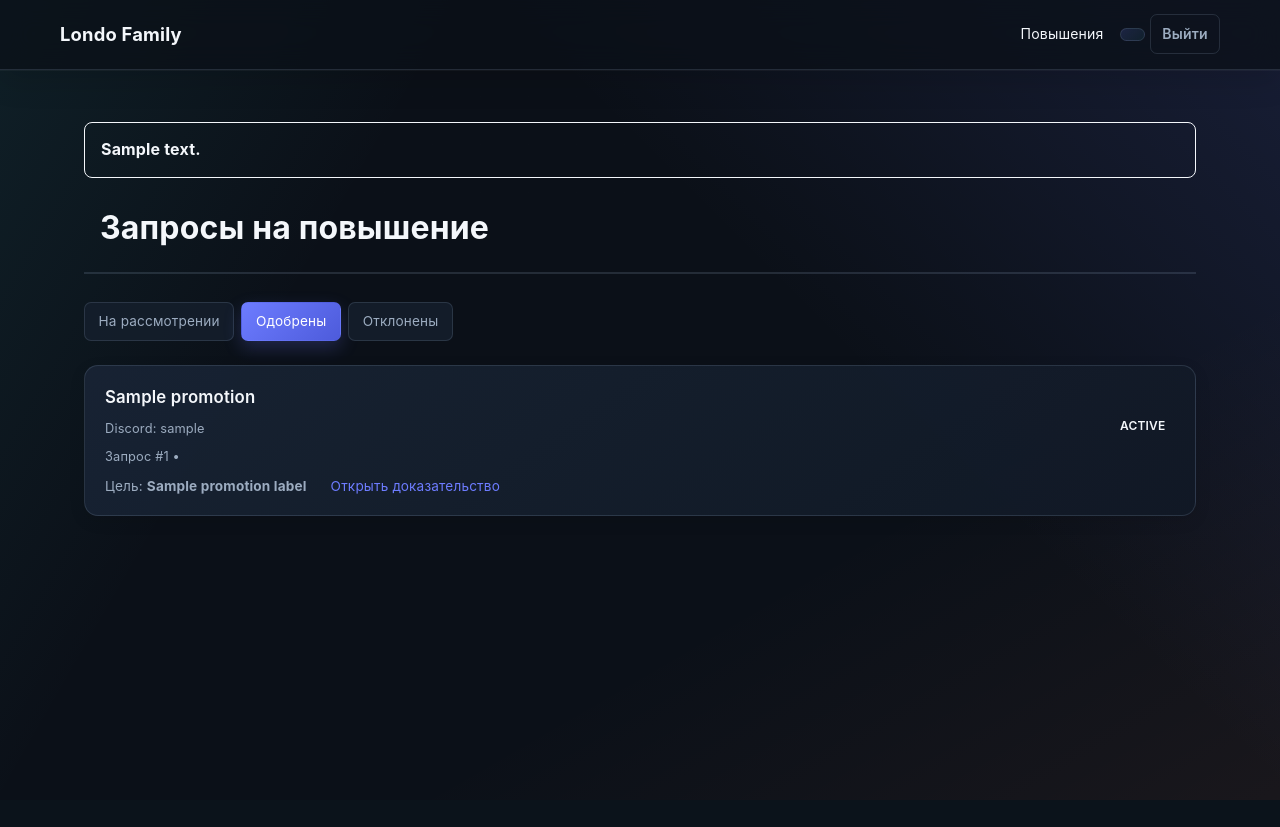
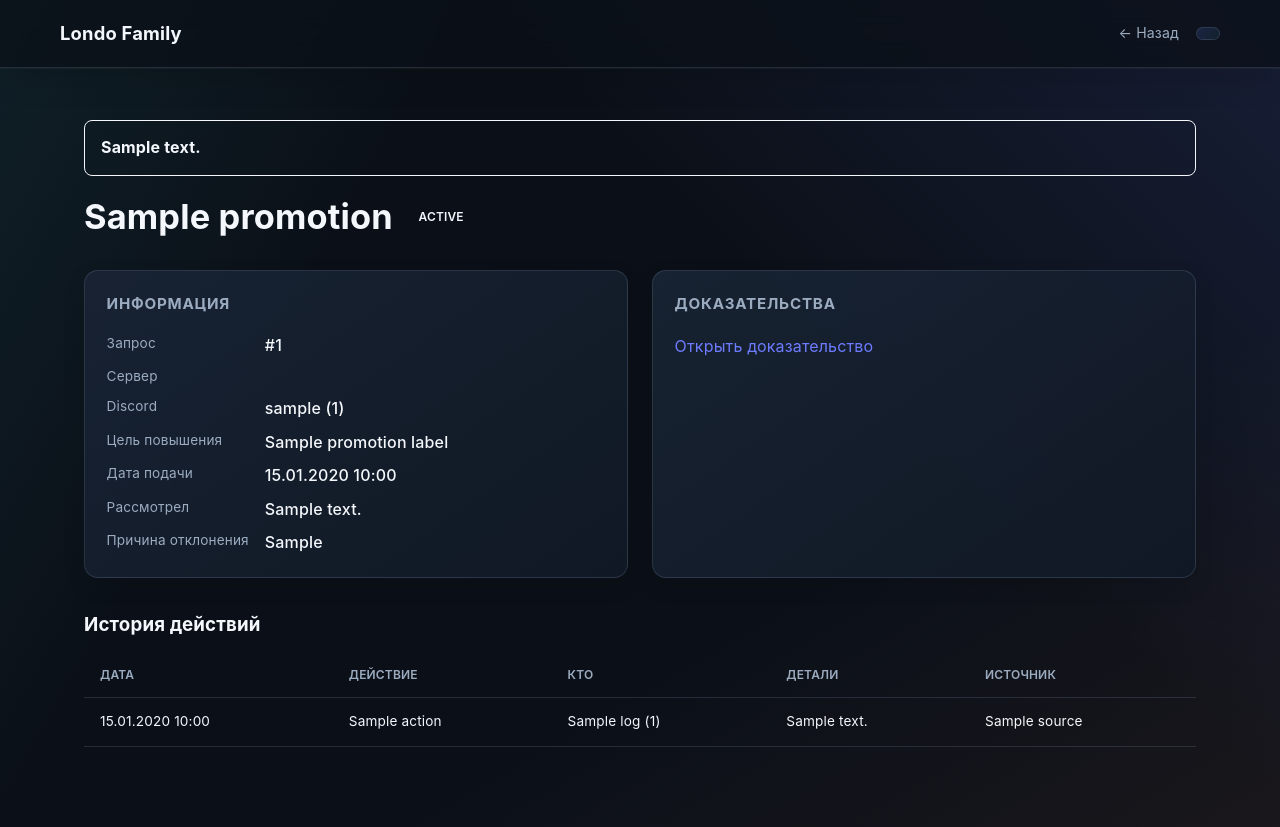
Before and after one commit to okuname287/DFDSFSD, a FastAPI app: template web/templates/promotions.html in a window 1280 px wide. Before the commit the page ends 800 px from the top, so only its background shows below. Run offline with FastAPI, Linux system fonts and the light colour scheme; the template is opened without the code that fills it: most values are stand-ins (such as "Sample title", 1, 10 or a date in 2020).

Commit message:
fix logs

```diff
--- a/web/templates/promotions.html
+++ b/web/templates/promotions.html
@@ -3,68 +3,70 @@
 <head>
     <meta charset="UTF-8">
     <meta name="viewport" content="width=device-width, initial-scale=1.0">
-    <title>Повышения — Londo</title>
+    <title>Повышение #{{ promotion.id }}</title>
     <link rel="stylesheet" href="/static/css/style.css?v=2026-ui">
 </head>
 <body>
     <nav class="navbar">
         <div class="nav-brand"><a href="/">Londo Family</a></div>
         <div class="nav-links">
-            {% if 'memphis' in visible_servers %}<a href="/server/memphis">Memphis</a>{% endif %}
-            {% if 'phoenix' in visible_servers %}<a href="/server/phoenix">Phoenix</a>{% endif %}
-            <a href="/promotions" class="active">Повышения</a>
-            {% if can_view_logs %}
-            <a href="/logs">Логи</a>
-            {% endif %}
+            <a href="/promotions?server={{ promotion.game_server.value }}">← Назад</a>
             <span class="user-badge">{{ user.username }}</span>
                 {% if is_access_admin %}<a href="/settings/access" class="settings-gear" title="Настройки доступа" aria-label="Настройки доступа">⚙</a>{% endif %}
-            <a href="/auth/logout" class="btn btn-outline">Выйти</a>
         </div>
     </nav>
+
     <main class="container">
         {% for notification in notifications %}
         <div class="site-notification site-notification-{{ notification.level }}">{{ notification.message }}</div>
         {% endfor %}
-        <header class="cabinet-header promotions-header {% if server != 'all' %}{{ server }}{% endif %}">
-            {% if server != 'all' %}
-            <span class="cabinet-emoji">{{ config.servers[server].emoji }}</span>
+        <div class="application-detail">
+            <header class="detail-header">
+                <h1>{{ promotion.character_name }}</h1>
+                <span class="status-badge status-{{ promotion.status.value }}">{{ promotion_status_labels[promotion.status.value] }}</span>
+            </header>
+
+            <div class="detail-grid">
+                <div class="detail-section">
+                    <h3>Информация</h3>
+                    <dl>
+                        <dt>Запрос</dt><dd>#{{ promotion.id }}</dd>
+                        <dt>Сервер</dt><dd>{{ config.servers[promotion.game_server.value].name }}</dd>
+                        <dt>Discord</dt><dd>{{ promotion.discord_username }} ({{ promotion.discord_user_id }})</dd>
+                        <dt>Цель повышения</dt><dd>{{ promotion_labels[promotion.target] }}</dd>
+                        <dt>Дата подачи</dt><dd>{{ promotion.created_at.strftime('%d.%m.%Y %H:%M') }}</dd>
+                        {% if promotion.reviewed_by %}
+                        <dt>Рассмотрел</dt><dd>{{ promotion.reviewed_by }}</dd>
                         {% endif %}
-            <h1>Запросы на повышение{% if server != 'all' %} {{ config.servers[server].name }}{% endif %}</h1>
-        </header>
-        <div class="filter-tabs">
-            <a href="/promotions?server={{ server }}&status=pending" class="tab {% if status == 'pending' %}active{% endif %}">На рассмотрении</a>
-            <a href="/promotions?server={{ server }}&status=approved" class="tab {% if status == 'approved' %}active{% endif %}">Одобрены</a>
-            <a href="/promotions?server={{ server }}&status=rejected" class="tab {% if status == 'rejected' %}active{% endif %}">Отклонены</a>
+                        {% if promotion.rejection_reason %}
+                        <dt>Причина отклонения</dt><dd>{{ promotion.rejection_reason }}</dd>
+                        {% endif %}
+                    </dl>
                 </div>
-        {% if promotions %}
-        <div class="applications-list">
-            {% for promotion in promotions %}
-            <article class="application-card">
-                <div class="app-header">
-                    <div>
-                        <span class="app-name">{{ promotion.character_name }}</span>
-                        <p class="app-date">Discord: {{ promotion.discord_username }}</p>
-                        <p class="app-date">Запрос #{{ promotion.id }} • {{ config.servers[promotion.game_server.value].name }}</p>
+
+                <div class="detail-section">
+                    <h3>Доказательства</h3>
+                    {% if promotion.evidence_url %}
+                    <p class="text-block"><a href="{{ promotion.evidence_url }}" target="_blank" rel="noreferrer">Открыть доказательство</a></p>
+                    {% else %}
+                    <p class="text-block">Доказательства не прикреплены.</p>
+                    {% endif %}
                 </div>
-                    <span class="status-badge status-{{ promotion.status.value }}">{{ promotion_status_labels[promotion.status.value] }}</span>
             </div>
-                <div class="app-meta">
-                    <span>Цель: <strong>{{ promotion_labels[promotion.target] }}</strong></span>
-                    <a href="{{ promotion.evidence_url }}" target="_blank" rel="noreferrer">Открыть доказательство</a>
-                </div>
-                {% if promotion.status.value == 'pending' %}
-                <div class="action-panel promotion-actions">
+
+            {% if can_review and promotion.status.value == 'pending' %}
+            <div class="action-panel">
                 <h3>Действия</h3>
                 <div class="action-buttons">
                     <form method="post" action="/promotion/{{ promotion.id }}/action" class="inline-form">
                         <input type="hidden" name="action" value="approve">
-                        <button class="btn btn-success" type="submit">✅ Одобрить и выдать роль</button>
+                        <button type="submit" class="btn btn-success">✅ Одобрить и выдать роль</button>
                     </form>
-                    <button type="button" class="btn btn-danger" onclick="document.getElementById('promotion-reject-modal-{{ promotion.id }}').showModal()">❌ Отклонить</button>
+                    <button type="button" class="btn btn-danger" onclick="document.getElementById('reject-modal').showModal()">❌ Отклонить</button>
                 </div>
             </div>
 
-                <dialog id="promotion-reject-modal-{{ promotion.id }}" class="modal">
+            <dialog id="reject-modal" class="modal">
                 <form method="post" action="/promotion/{{ promotion.id }}/action">
                     <input type="hidden" name="action" value="reject">
                     <h3>Причина отклонения</h3>
@@ -72,25 +74,42 @@
                         {% for reason in config.promotion_rejection_reasons %}
                         <label class="reason-option">
                             <input type="radio" name="rejection_reason_id" value="{{ reason.id }}" required
-                                    {% if reason.id == 'other' %}onchange="document.getElementById('promotion-custom-reason-{{ promotion.id }}').style.display='block'"{% else %}onchange="document.getElementById('promotion-custom-reason-{{ promotion.id }}').style.display='none'"{% endif %}>
+                                   {% if reason.id == 'other' %}onchange="document.getElementById('custom-reason').style.display='block'"{% else %}onchange="document.getElementById('custom-reason').style.display='none'"{% endif %}>
                             {{ reason.label }}
                         </label>
                         {% endfor %}
                     </div>
-                        <textarea id="promotion-custom-reason-{{ promotion.id }}" name="custom_reason" placeholder="Укажите свою причину..." style="display:none" rows="3"></textarea>
+                    <textarea id="custom-reason" name="custom_reason" placeholder="Укажите свою причину..." style="display:none" rows="3"></textarea>
                     <div class="modal-actions">
-                            <button type="button" class="btn btn-outline" onclick="document.getElementById('promotion-reject-modal-{{ promotion.id }}').close()">Отмена</button>
+                        <button type="button" class="btn btn-outline" onclick="document.getElementById('reject-modal').close()">Отмена</button>
                         <button type="submit" class="btn btn-danger">Отклонить</button>
                     </div>
                 </form>
             </dialog>
             {% endif %}
-            </article>
+
+            {% if logs %}
+            <div class="logs-section">
+                <h3>История действий</h3>
+                <table class="logs-table">
+                    <thead>
+                        <tr><th>Дата</th><th>Действие</th><th>Кто</th><th>Детали</th><th>Источник</th></tr>
+                    </thead>
+                    <tbody>
+                        {% for log in logs %}
+                        <tr>
+                            <td>{{ log.created_at.strftime('%d.%m.%Y %H:%M') }}</td>
+                            <td>{{ action_labels.get(log.action, log.action) }}</td>
+                            <td>{{ log.actor_name }} <span class="muted">({{ log.actor_id or '—' }})</span></td>
+                            <td>{{ log.details or '—' }}</td>
+                            <td>{{ source_labels.get(log.source, log.source) }}</td>
+                        </tr>
                         {% endfor %}
+                    </tbody>
+                </table>
             </div>
-        {% else %}
-        <div class="empty-state"><p>Запросов на повышение не найдено</p></div>
             {% endif %}
+        </div>
     </main>
 </body>
 </html>
```
Lines whose indentation alone changed are shown as unchanged.
